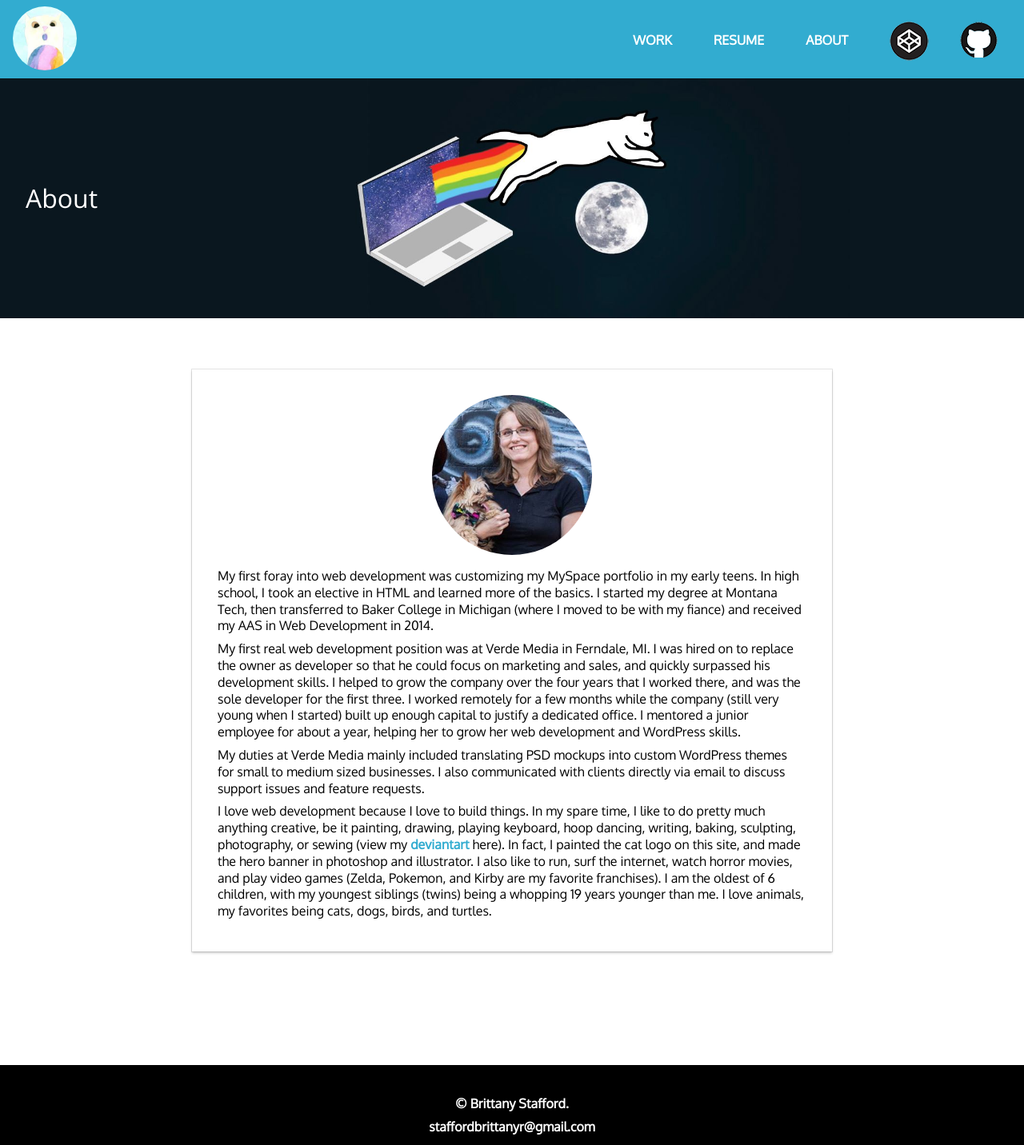
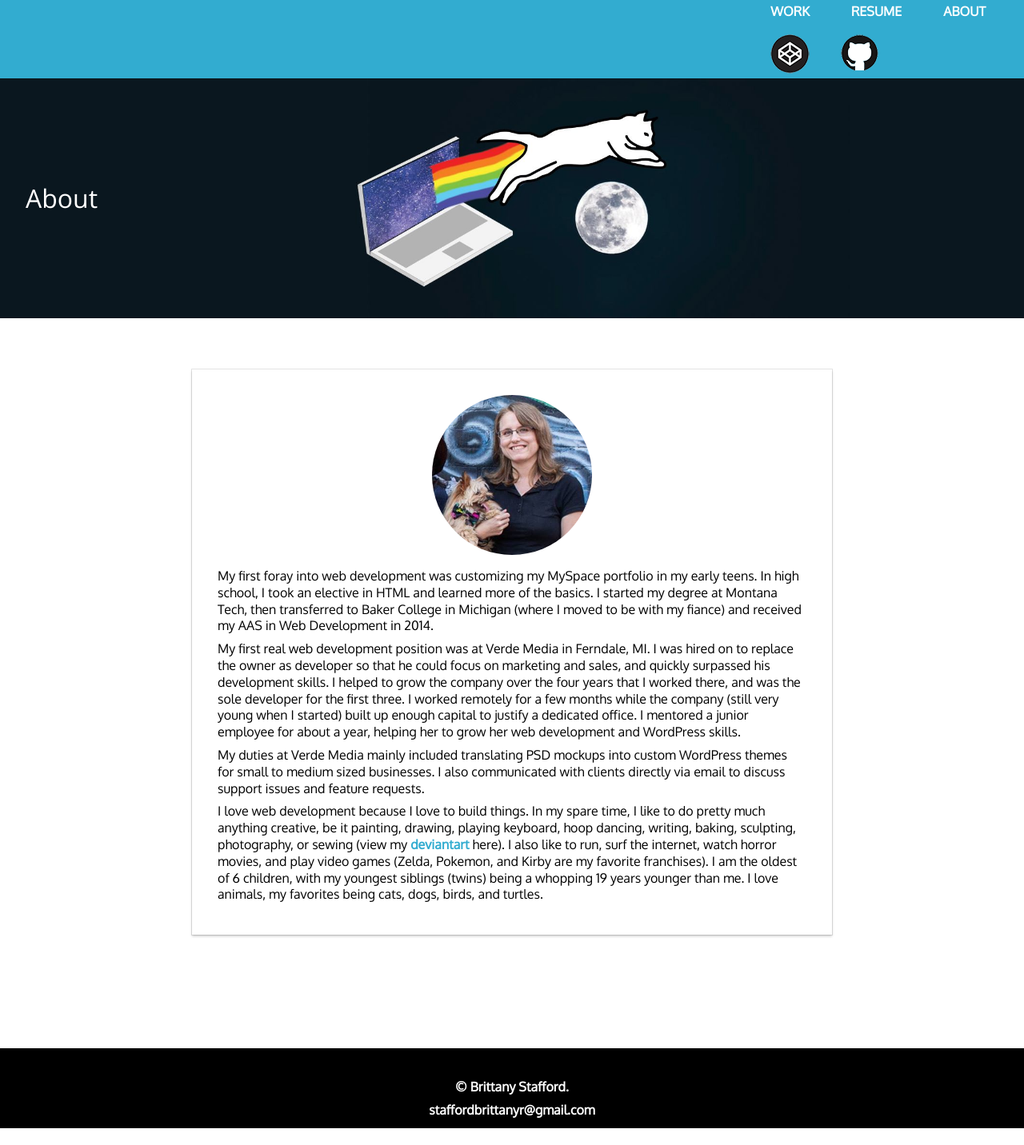
Before and after one commit to Radrei/portfolio5, a plain HTML site: page about.html in a window 1280 px wide. Shown: the whole page at 80% size. After the commit the page ends 1411 px from the top, so only its background shows below. Drawn offline with nearby package versions, Linux system fonts and the light colour scheme.

Commit message:
Design changes and bug fixes
Moved large header image to footer, fixed navigation issue

```diff
--- a/about.html
+++ b/about.html
@@ -14,18 +14,18 @@
 
 	<link rel='stylesheet' href='//fonts.googleapis.com/css?family=Open+Sans:300,400,700' type='text/css'>
 	<link rel='stylesheet' href='//fonts.googleapis.com/css?family=Oxygen' type='text/css'>
-	<link rel="stylesheet" href="main.css" type="text/css">
+	<link rel="stylesheet" href="main.css?x=1" type="text/css">
 
-	<script src="js/custom.js"></script>
   </head>
   <body>
 	<header class="header" id="header">
-		<img src="img/logo.jpg" alt="cat logo" class="logo" />
 		<nav class="main-nav">
-			<ul>
+			<ul class="nav-links">
 				<li><a href="https://brsportfolio.com#work" class="text-nav">Work</a></li>
 				<li><a href="https://brsportfolio.com/resume.html" class="text-nav">Resume</a></li>
 				<li><a href="https://brsportfolio.com/about.html" class="text-nav">About</a></li>
+			</ul>
+			<ul class="nav-icons">
 				<li><a href="https://codepen.io/Radrei/#" class="icon-nav"><img src="img/codepen.png" alt="Codepen" /></a></li>
 				<li><a href="https://github.com/radrei" class="icon-nav"><img src="img/git.png" alt="github" /></a></li>
 			</ul>
@@ -46,12 +46,14 @@
 
 			<p>My duties at Verde Media mainly included translating PSD mockups into custom WordPress themes for small to medium sized businesses. I also communicated with clients directly via email to discuss support issues and feature requests.</p>
 
-			<p>I love web development because I love to build things. In my spare time, I like to do pretty much anything creative, be it painting, drawing, playing keyboard, hoop dancing, writing, baking, sculpting, photography, or sewing (view my <a href="https://www.deviantart.com/radrei/gallery" target="_blank">deviantart</a> here). In fact, I painted the cat logo on this site, and made the hero banner in photoshop and illustrator. I also like to run, surf the internet, watch horror movies, and play video games (Zelda, Pokemon, and Kirby are my favorite franchises). I am the oldest of 6 children, with my youngest siblings (twins) being a whopping 19 years younger than me. I love animals, my favorites being cats, dogs, birds, and turtles.</p>
+			<p>I love web development because I love to build things. In my spare time, I like to do pretty much anything creative, be it painting, drawing, playing keyboard, hoop dancing, writing, baking, sculpting, photography, or sewing (view my <a href="https://www.deviantart.com/radrei/gallery" target="_blank">deviantart</a> here). I also like to run, surf the internet, watch horror movies, and play video games (Zelda, Pokemon, and Kirby are my favorite franchises). I am the oldest of 6 children, with my youngest siblings (twins) being a whopping 19 years younger than me. I love animals, my favorites being cats, dogs, birds, and turtles.</p>
 
 		</div>
 	<footer class="footer">
-		<p>&copy; Brittany Stafford.</p>
-		<p>staffordbrittanyr@gmail.com</p>
+		<div class="inner-footer">
+			<p>&copy; Brittany Stafford.</p>
+			<p>staffordbrittanyr@gmail.com</p>
+		</div>
 	</footer>
 
   </body>
```
